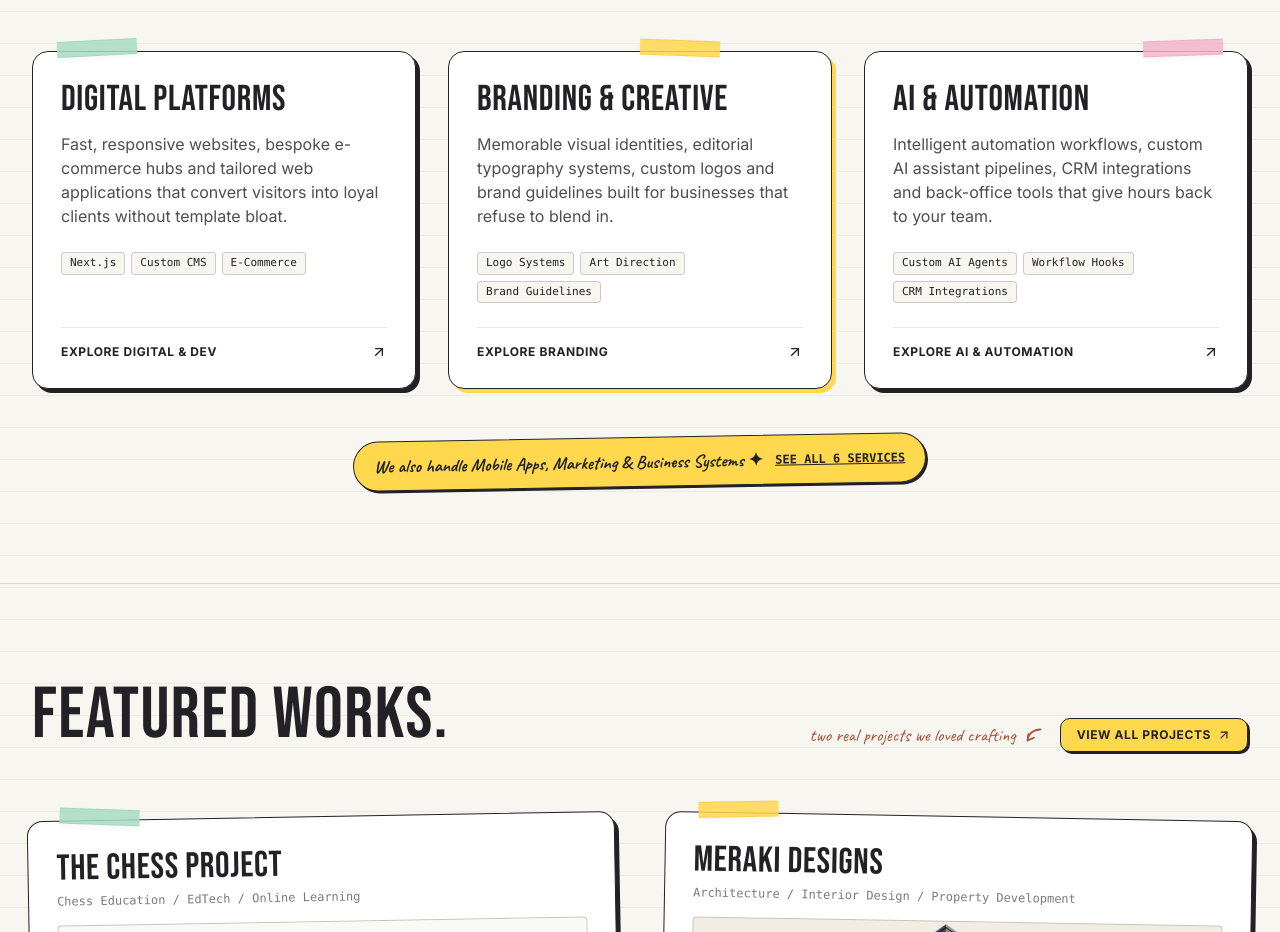
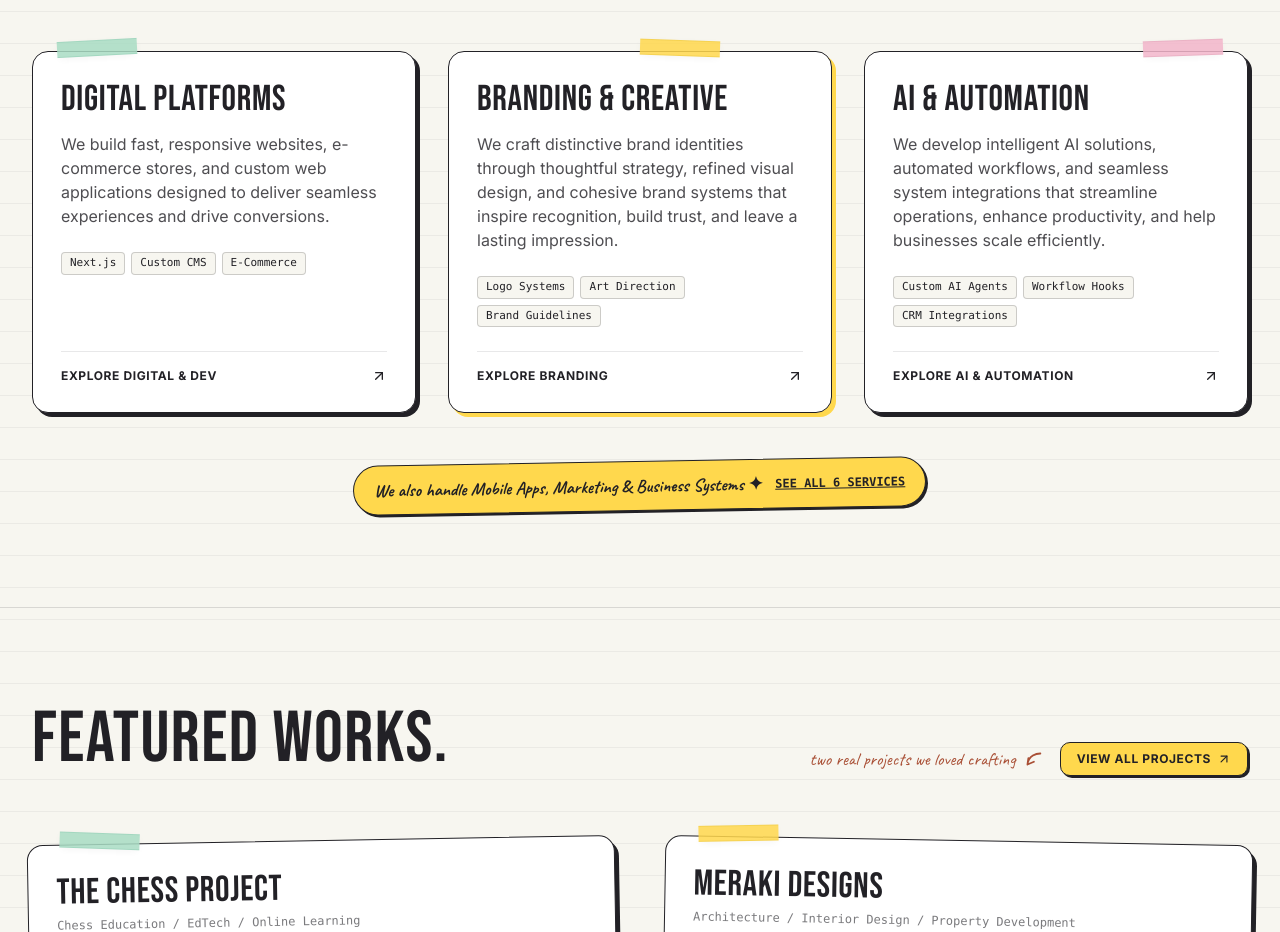
Before and after one commit to Atharva0393/Oddlyyy, a Next.js app: page / in a window 1280 px wide. Shown: the part 980-1912 px from the top of the page. Built offline with nearby package versions, Linux system fonts and the light colour scheme; a web font is replaced by a local one.

Commit message:
Update descriptions for the 3 What We Make cards

```diff
--- a/src/components/sections/notebook/NotebookWhatWeMake.tsx
+++ b/src/components/sections/notebook/NotebookWhatWeMake.tsx
@@ -41,9 +41,9 @@ export const NotebookWhatWeMake: React.FC = () => {
               </h3>
 
               <p className="font-primary text-sm sm:text-base text-[#222126]/80 leading-relaxed mb-6">
-                Fast, responsive websites, bespoke e-commerce hubs and tailored web
-                applications that convert visitors into loyal clients without template
-                bloat.
+                We build fast, responsive websites, e-commerce stores, and custom web
+                applications designed to deliver seamless experiences and drive
+                conversions.
               </p>
 
               <div className="flex flex-wrap gap-1.5 mb-6">
@@ -82,9 +82,9 @@ export const NotebookWhatWeMake: React.FC = () => {
               </h3>
 
               <p className="font-primary text-sm sm:text-base text-[#222126]/80 leading-relaxed mb-6">
-                Memorable visual identities, editorial typography systems, custom
-                logos and brand guidelines built for businesses that refuse to blend
-                in.
+                We craft distinctive brand identities through thoughtful strategy,
+                refined visual design, and cohesive brand systems that inspire
+                recognition, build trust, and leave a lasting impression.
               </p>
 
               <div className="flex flex-wrap gap-1.5 mb-6">
@@ -123,9 +123,9 @@ export const NotebookWhatWeMake: React.FC = () => {
               </h3>
 
               <p className="font-primary text-sm sm:text-base text-[#222126]/80 leading-relaxed mb-6">
-                Intelligent automation workflows, custom AI assistant pipelines,
-                CRM integrations and back-office tools that give hours back to your
-                team.
+                We develop intelligent AI solutions, automated workflows, and
+                seamless system integrations that streamline operations, enhance
+                productivity, and help businesses scale efficiently.
               </p>
 
               <div className="flex flex-wrap gap-1.5 mb-6">
```
